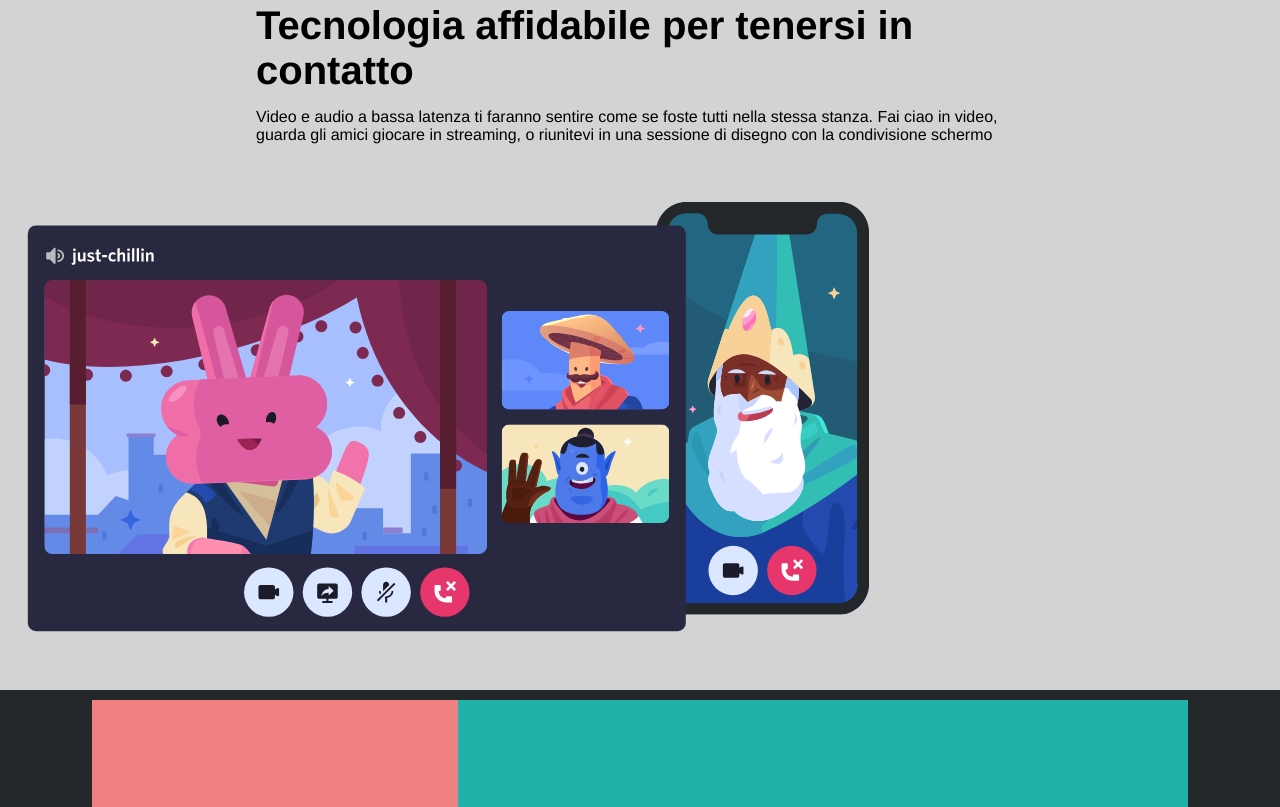
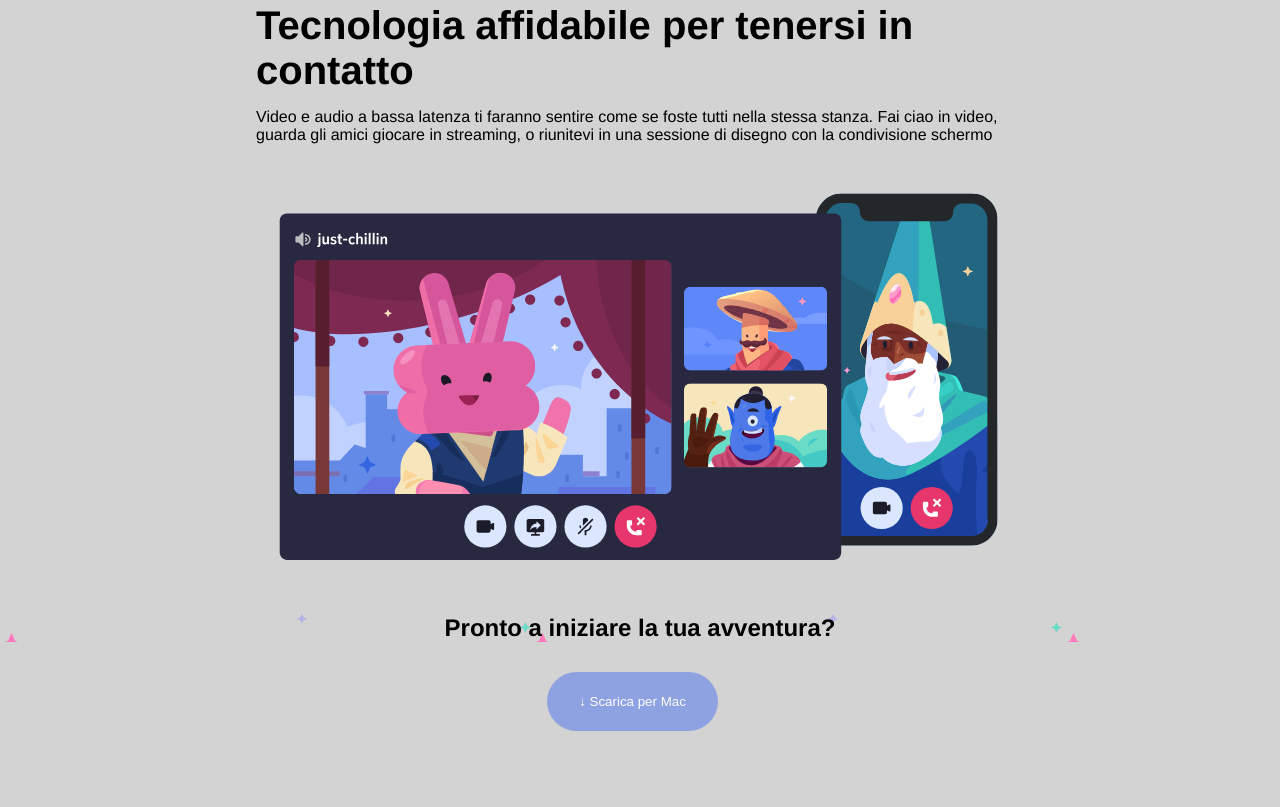
Before and after one commit to matcir/htmlcss-discord, a plain HTML site: page index.html in a window 1280 px wide. Shown: the part 2513-3320 px from the top of the page. Drawn offline with Linux system fonts and the light colour scheme.

Commit message:
add last button

```diff
--- a/css/style.css
+++ b/css/style.css
@@ -80,6 +80,11 @@ img {
 .small_section{
     min-height: 500px;
     display: flex;
+    justify-content: center;
+}
+
+.big_section{
+    min-height: 1000px;
     justify-content: center;
 }
 
@@ -182,14 +187,21 @@ p{
 }
 
 .big_textbox{
-
     max-width: 60%;
     margin: auto;
+}
+
+.center{
+    text-align: center;
 }
 
 .big_img{
     width: 900px;
     height: auto;
+}
+
+.bg_star{
+    background-image: url("../img/stars.svg");
 }
 
 .footer{
@@ -233,3 +245,8 @@ p{
 .margin{
     padding-top: 30px;
 }
+
+.button3{
+    color: white;
+    background-color: #8ea1e1;
+}
--- a/index.html
+++ b/index.html
@@ -57,13 +57,17 @@
             </div>
         </div>
         <img src="./img/wave.svg" alt="wave" class="wave">
-        <div class="section_5">
+        <div class="section_5 big_section">
             <div class="big_textbox">
                 <h2 class="font_big">Tecnologia affidabile per tenersi in contatto</h2>
                 <p class="font_small">Video e audio a bassa latenza ti faranno sentire come se foste tutti nella stessa stanza. Fai ciao in video, guarda gli amici giocare in streaming, o riunitevi in una sessione di disegno con la condivisione schermo</p>
             </div>
-            <div class="d-flex">
+            <div class="big_textbox">
                 <img class="big_img" src="./img/item4-big.svg" alt="big_img">
+            </div>
+            <div class="center">
+                <h2 class=" bg_star">Pronto a iniziare la tua avventura?</h2>
+                <button class="button button3">&darr; Scarica per Mac</button>
             </div>
         </div>
     </main>
```
